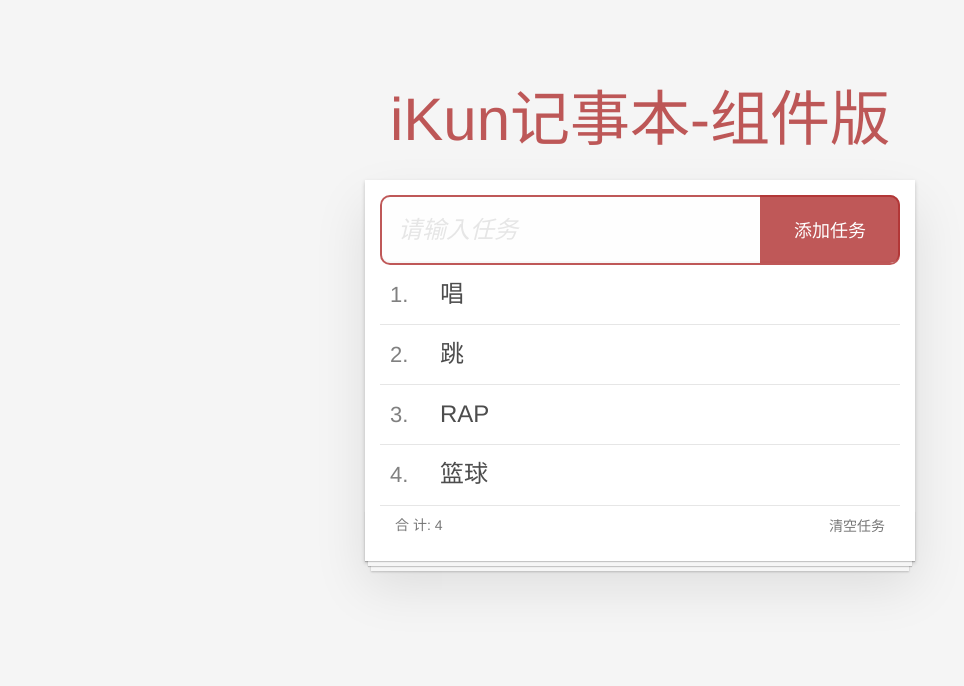
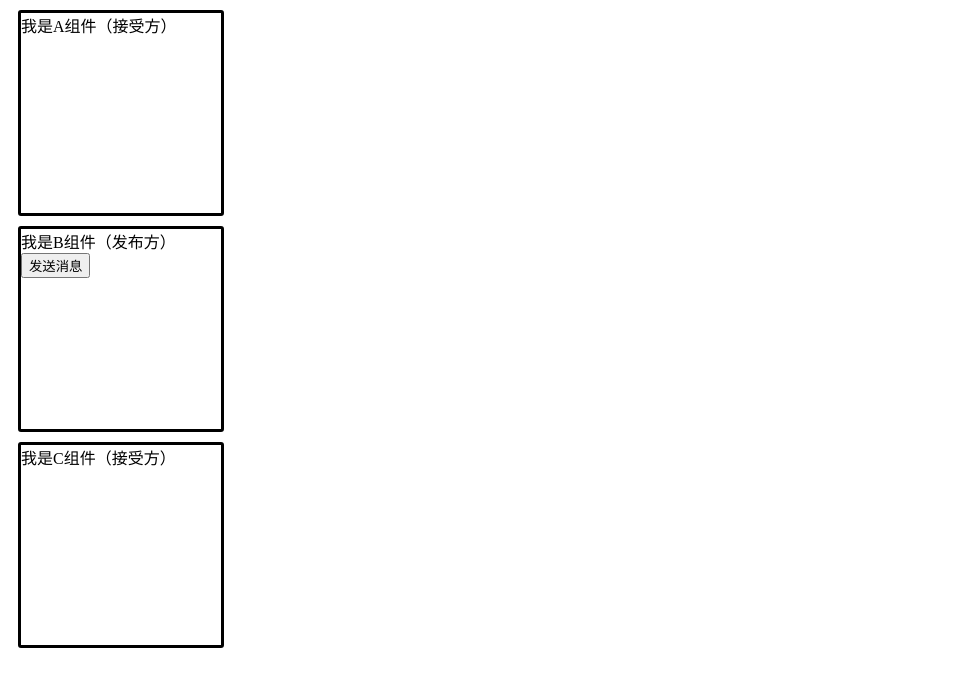
Before and after one commit to AiiJun/Front-end-Learning, a Vue app in the folder Vue2/学习/day4/vue-project/: page / in a window 1280 px wide. Shown: the top 686 px of the page, without its empty margins (0-964 px from the left). Built offline with nearby package versions, Linux system fonts and the light colour scheme.

Commit message:
非父子组件-事件总线

```diff
--- a/Vue2/学习/day4/vue-project/public/index.html
+++ b/Vue2/学习/day4/vue-project/public/index.html
@@ -5,7 +5,7 @@
     <meta http-equiv="X-UA-Compatible" content="IE=edge">
     <meta name="viewport" content="width=device-width,initial-scale=1.0">
     <link rel="icon" href="<%= BASE_URL %>iKun.ico">
-    <title>iKun记事本-Vue-组件版</title>
+    <title>Vue学习</title>
   </head>
   <body>
     <noscript>
--- a/Vue2/学习/day4/vue-project/src/App.vue
+++ b/Vue2/学习/day4/vue-project/src/App.vue
@@ -1,74 +1,24 @@
 <template>
-  <!-- 主体区域 -->
-  <section id="app">
-    <!-- 头部区域 -->
-    <iKunHeader @AddItem="Add"></iKunHeader>
-    <!-- 主体区域 -->
-    <iKunMain :list="list" @delById="delItemById"></iKunMain>
-    <!-- 底部区域 -->
-    <iKunFooter :list="list" @clear="clear"></iKunFooter>
-  </section>
+  <div class="app">
+    <BaseA></BaseA>
+    <BaseB></BaseB>
+    <BaseC></BaseC>
+  </div>
 </template>
 
 <script>
-import iKunHeader from "./components/iKunHeader.vue";
-import iKunMain from "./components/iKunMain.vue";
-import iKunFooter from "./components/iKunFooter.vue";
+import BaseA from './components/BaseA.vue'
+import BaseB from './components/BaseB.vue'
+import BaseC from './components/BaseC.vue'
 export default {
-  components: {
-    iKunHeader,
-    iKunMain,
-    iKunFooter
-  },
-  data() {
-    const defaultList = [
-      {
-        id: 1,
-        name: "唱"
-      },
-      {
-        id: 2,
-        name: "跳"
-      },
-      {
-        id: 3,
-        name: "RAP"
-      },
-      {
-        id: 4,
-        name: "篮球"
-      }
-    ];
-    return {
-      list: JSON.parse(localStorage.getItem("list")) || defaultList
-    };
-  },
-  methods: {
-    delItemById(e) {
-      // console.log(e);
-      this.list = e;
-    },
-    Add(name) {
-      // console.log(name);
-      this.list.push({
-        id: +new Date(),
-        name
-      });
-    },
-    clear(e) {
-      this.list = e;
-    }
-  },
-  watch: {
-    list: {
-      deep: true,
-      handler() {
-        localStorage.setItem("list", JSON.stringify(this.list));
-      }
-    }
+  components:{
+    BaseA,
+    BaseB,
+    BaseC
   }
-};
+}
 </script>
 
 <style>
+
 </style>
--- /dev/null
+++ b/Vue2/学习/day4/vue-project/src/components/BaseA.vue
@@ -0,0 +1,33 @@
+<template>
+  <div class="base-a">
+    我是A组件（接受方）
+    <p>{{msg}}</p>
+  </div>
+</template>
+
+<script>
+import Bus from '../utils/EventBus'
+export default {
+  data() {
+    return {
+      msg: '',
+    }
+  },
+  created() {
+    Bus.$on('sendMsg', (msg) => {
+      // console.log(msg)
+      this.msg = msg
+    })
+  },
+}
+</script>
+
+<style scoped>
+.base-a {
+  width: 200px;
+  height: 200px;
+  border: 3px solid #000;
+  border-radius: 3px;
+  margin: 10px;
+}
+</style>
--- /dev/null
+++ b/Vue2/学习/day4/vue-project/src/components/BaseB.vue
@@ -0,0 +1,27 @@
+<template>
+  <div class="base-b">
+    <div>我是B组件（发布方）</div>
+    <button @click="sendMsgFn">发送消息</button>
+  </div>
+</template>
+
+<script>
+import Bus from '../utils/EventBus'
+export default {
+  methods: {
+    sendMsgFn() {
+      Bus.$emit('sendMsg', '今天天气不错，适合旅游')
+    },
+  },
+}
+</script>
+
+<style scoped>
+.base-b {
+  width: 200px;
+  height: 200px;
+  border: 3px solid #000;
+  border-radius: 3px;
+  margin: 10px;
+}
+</style>
--- /dev/null
+++ b/Vue2/学习/day4/vue-project/src/components/BaseC.vue
@@ -0,0 +1,33 @@
+<template>
+  <div class="base-c">
+    我是C组件（接受方）
+    <p>{{msg}}</p>
+  </div>
+</template>
+
+<script>
+import Bus from '../utils/EventBus'
+export default {
+  data() {
+    return {
+      msg: '',
+    }
+  },
+  created() {
+    Bus.$on('sendMsg', (msg) => {
+      // console.log(msg)
+      this.msg = msg
+    })
+  },
+}
+</script>
+
+<style scoped>
+.base-c {
+  width: 200px;
+  height: 200px;
+  border: 3px solid #000;
+  border-radius: 3px;
+  margin: 10px;
+}
+</style>
--- a/Vue2/学习/day4/vue-project/src/components/iKunFooter.vue
+++ /dev/null
@@ -1,28 +0,0 @@
-<template>
-  <!-- 统计和清空 -->
-  <footer class="footer" v-show="list.length > 0">
-    <!-- 统计 -->
-    <span class="todo-count">
-      合 计:
-      <strong>{{list.length}}</strong>
-    </span>
-    <!-- 清空 -->
-    <button class="clear-completed" @click="handleClear">清空任务</button>
-  </footer>
-</template>
-
-<script>
-export default {
-  props: {
-    list: Array
-  },
-  methods: {
-    handleClear() {
-      this.$emit("clear", []);
-    }
-  }
-};
-</script>
-
-<style>
-</style>
--- a/Vue2/学习/day4/vue-project/src/components/iKunHeader.vue
+++ /dev/null
@@ -1,34 +0,0 @@
-<template>
-  <!-- 输入框 -->
-  <header class="header">
-    <h1>iKun记事本-组件版</h1>
-    <input placeholder="请输入任务" class="new-todo" v-model="name" @keyup.enter="handleAdd"/>
-    <button class="add" @click="handleAdd">添加任务</button>
-  </header>
-</template>
-
-<script>
-export default {
-  data() {
-    return {
-      name: ""
-    };
-  },
-  methods:{
-    handleAdd(){
-        // if(!this.name){
-        //     alert('请输入任务')
-        //     return
-        // }
-        if(this.name.trim() === ''){
-            return
-        }
-        this.$emit('AddItem',this.name)
-        this.name = ''
-    }
-  }
-};
-</script>
-
-<style>
-</style>
--- a/Vue2/学习/day4/vue-project/src/components/iKunMain.vue
+++ /dev/null
@@ -1,31 +0,0 @@
-<template>
-  <!-- 列表区域 -->
-  <section class="main">
-    <ul class="todo-list">
-      <li v-for="(item,index) in list" :key="item.id" class="todo">
-        <div class="view">
-          <span class="index">{{index + 1}}.</span>
-          <label>{{item.name}}</label>
-          <button class="destroy" @click="handelDel(item.id)"></button>
-        </div>
-      </li>
-    </ul>
-  </section>
-</template>
-
-<script>
-export default {
-  props: {
-    list:Array
-  },
-  methods:{
-    handelDel(id){
-        // console.log(id);
-        this.$emit('delById',this.list.filter(item => item.id != id))
-    }
-  }
-};
-</script>
-
-<style>
-</style>
--- a/Vue2/学习/day4/vue-project/src/main.js
+++ b/Vue2/学习/day4/vue-project/src/main.js
@@ -1,6 +1,5 @@
 import Vue from 'vue'
 import App from './App.vue'
-import './styles/index.css'
 
 Vue.config.productionTip = false
 
--- /dev/null
+++ b/Vue2/学习/day4/vue-project/src/utils/EventBus.js
@@ -0,0 +1,5 @@
+import Vue from 'vue'
+
+const Bus  =  new Vue()
+
+export default Bus
```
